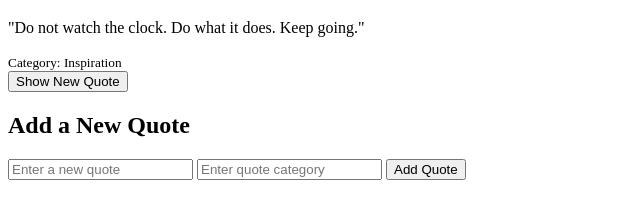
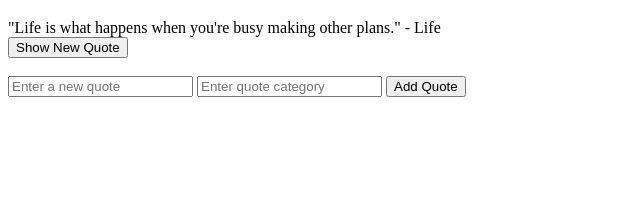
Before and after one commit to David-Abia/alx_fe_javascript, a plain HTML site: page dom-manipulation/index.html in a window 1280 px wide. Both pictures are taken after a click on the button "Show New Quote". Shown: the part 61-280 px from the top of the page, without its empty margins (0-640 px from the left). Drawn offline with Linux system fonts and the light colour scheme.

Commit message:
added the correct arrays and objects

```diff
--- a/dom-manipulation/index.html
+++ b/dom-manipulation/index.html
@@ -5,6 +5,7 @@
 <meta name="viewport" content="width=device-width, initial-scale=1.0">
 <title>Dynamic Quote Generator</title>
 </head>
+
 <body>
 
 <h1>Dynamic Quote Generator</h1>
@@ -13,7 +14,7 @@
 
 <button id="newQuote">Show New Quote</button>
 
-<h2>Add a New Quote</h2>
+<br><br>
 
 <div>
 <input id="newQuoteText" type="text" placeholder="Enter a new quote">
--- a/dom-manipulation/script.js
+++ b/dom-manipulation/script.js
@@ -1,48 +1,44 @@
 // Array of quote objects
 const quotes = [
-    { text: "The only limit to our realization of tomorrow is our doubts of today.", category: "Motivation" },
-    { text: "Life is what happens when you're busy making other plans.", category: "Life" },
-    { text: "Do not watch the clock. Do what it does. Keep going.", category: "Inspiration" }
+{
+text: "The only limit to our realization of tomorrow is our doubts of today.",
+category: "Motivation"
+},
+{
+text: "Life is what happens when you're busy making other plans.",
+category: "Life"
+},
+{
+text: "Do not watch the clock. Do what it does. Keep going.",
+category: "Inspiration"
+}
 ];
 
 // Select DOM elements
 const quoteDisplay = document.getElementById("quoteDisplay");
 const newQuoteButton = document.getElementById("newQuote");
 
-// Function to show a random quote
-function showRandomQuote() {
+// Function to display a random quote
+function displayRandomQuote() {
 
 const randomIndex = Math.floor(Math.random() * quotes.length);
-    const quote = quotes[randomIndex];
 
-    // Clear previous quote
-    quoteDisplay.innerHTML = "";
+const randomQuote = quotes[randomIndex];
 
-    // Create quote element
-    const quoteText = document.createElement("p");
-    quoteText.textContent = `"${quote.text}"`;
+quoteDisplay.innerHTML = `"${randomQuote.text}" - ${randomQuote.category}`;
 
-    const quoteCategory = document.createElement("small");
-    quoteCategory.textContent = `Category: ${quote.category}`;
-
-    // Append to DOM
-    quoteDisplay.appendChild(quoteText);
-    quoteDisplay.appendChild(quoteCategory);
 }
 
-// Event listener
-newQuoteButton.addEventListener("click", showRandomQuote);
+// Event listener for the button
+newQuoteButton.addEventListener("click", displayRandomQuote);
+
 
 // Function to add a new quote
 function addQuote() {
 
 const quoteText = document.getElementById("newQuoteText").value;
+
 const quoteCategory = document.getElementById("newQuoteCategory").value;
-
-    if (quoteText === "" || quoteCategory === "") {
-        alert("Please fill both fields");
-        return;
-    }
 
 const newQuote = {
 text: quoteText,
@@ -51,9 +47,8 @@ function addQuote() {
 
 quotes.push(newQuote);
 
-    // Clear inputs
+// clear inputs
 document.getElementById("newQuoteText").value = "";
 document.getElementById("newQuoteCategory").value = "";
 
-    alert("Quote added successfully!");
 }
```
Lines whose indentation alone changed are shown as unchanged.
